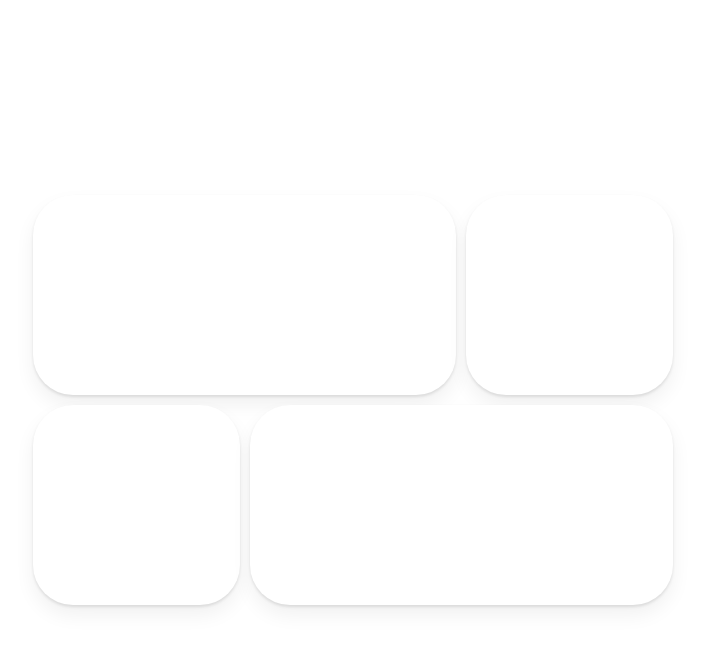
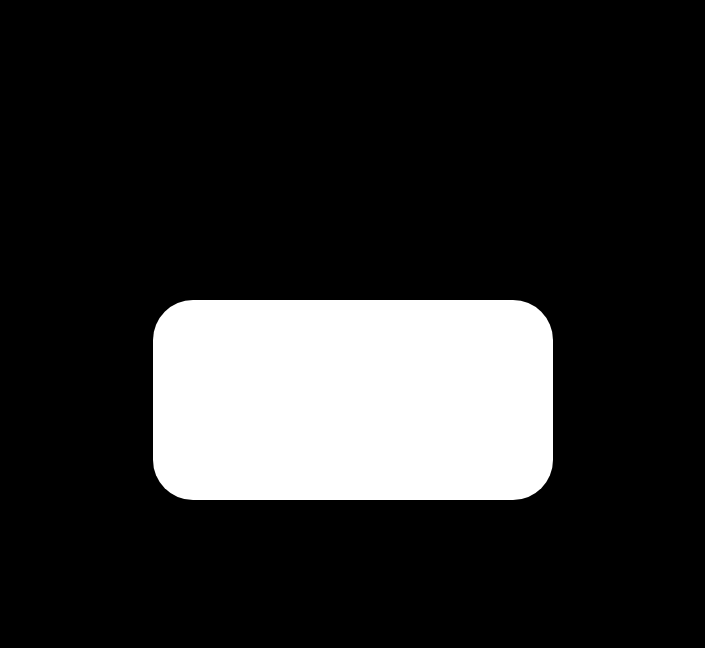
Before and after one commit to johj703/react_masterclass, a React (Create React App) app in the folder animation/: page / in a window 1280 px wide. Both pictures are taken after a click on the element 531 px from the left and 295 px from the top of the page. Shown: the top 648 px of the page, without its empty margins (287-992 px from the left). Built offline with nearby package versions, Linux system fonts and the light colour scheme.

Commit message:
id가 존재하면 Overlay를 보여주도록 작성하고, overlay를 다시 클릭하면 모달 형태가 사라지고 원래 모양으로 돌아가도록 작성

```diff
--- a/animation/src/App.tsx
+++ b/animation/src/App.tsx
@@ -57,8 +57,9 @@ function App() {
         ))}
       </Grid>
       <AnimatePresence>
-        {false ? (
+        {id ? (
           <Overlay
+            onClick={() => setId(null)}
             initial={{ backgroundColor: "rgba(0, 0, 0, 0)" }}
             animate={{ backgroundColor: "rgba(0, 0, 0, 1)" }}
             exit={{ backgroundColor: "rgba(0, 0, 0, 0)" }}
```
